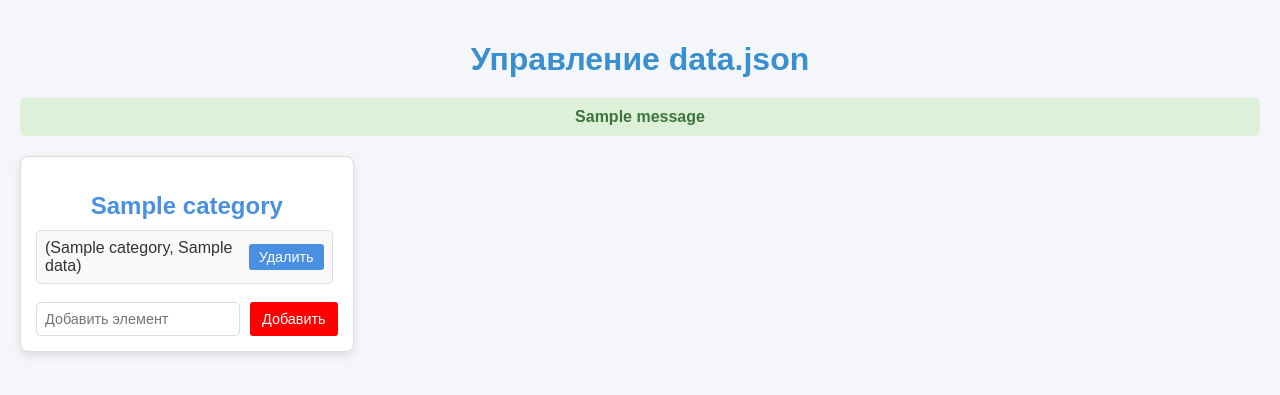
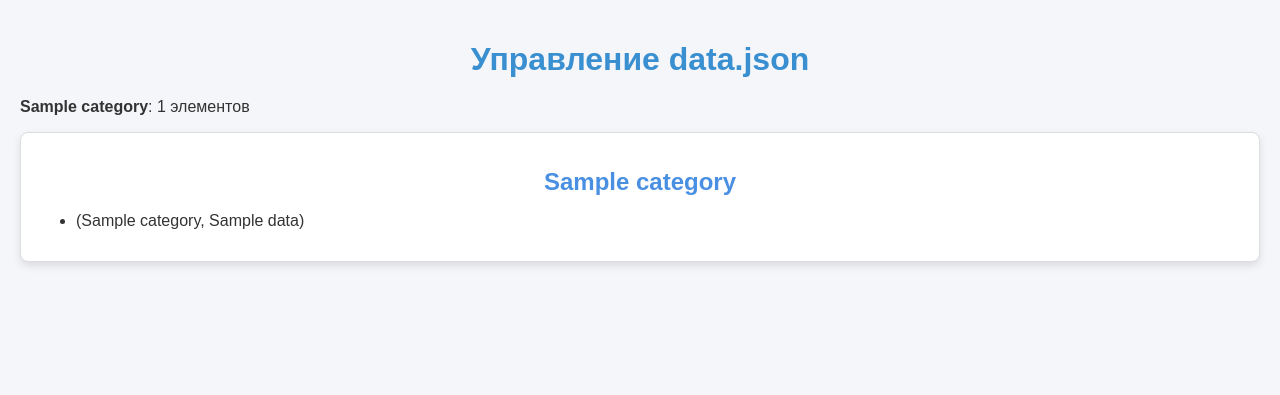
Before and after one commit to AndreyRedWhite/masha_bot, a Flask app: template flask_app/templates/index.html in a window 1280 px wide. Shown: the top 395 px of the page. Run offline with Flask 3, Linux system fonts and the light colour scheme; the template is opened without the code that fills it: most values are stand-ins (such as "Sample title", 1, 10 or a date in 2020); one stand-in notice (Sample message) is shown.

Commit message:
added counters

```diff
--- a/flask_app/app.py
+++ b/flask_app/app.py
@@ -53,7 +53,8 @@ def save_data(data):
 def index():
     """Главная страница"""
     data = load_data()
-    return render_template("index.html", data=data)
+    counters = {category: len(items) for category, items in data.items()}  # Подсчёт элементов в каждой категории
+    return render_template("index.html", data=data, counters=counters)
 
 
 @app.route('/add_item/<category>', methods=['POST'])
@@ -84,5 +85,6 @@ def delete_item(category, index):
         flash("Ошибка при удалении.")
     return redirect(url_for("index"))
 
+
 if __name__ == "__main__":
     app.run(host="0.0.0.0", port=5000)
--- a/flask_app/templates/index.html
+++ b/flask_app/templates/index.html
@@ -1,44 +1,27 @@
 <!DOCTYPE html>
-<html lang="ru">
+<html lang="en">
 <head>
     <meta charset="UTF-8">
     <meta name="viewport" content="width=device-width, initial-scale=1.0">
     <title>Управление data.json</title>
-    <link rel="stylesheet" href="{{ url_for('static', filename='css/styles.css') }}">
+    <link rel="stylesheet" href="/static/css/styles.css">
 </head>
 <body>
     <h1>Управление data.json</h1>
-
-    {% with messages = get_flashed_messages() %}
-    {% if messages %}
-        <ul class="flash-messages">
-            {% for message in messages %}
-                <li>{{ message }}</li>
-            {% endfor %}
-        </ul>
-    {% endif %}
-    {% endwith %}
-
-    <div class="categories-container">
+    <div class="counters">
+        {% for category, count in counters.items() %}
+            <p><strong>{{ category }}</strong>: {{ count }} элементов</p>
+        {% endfor %}
+    </div>
+    <div class="categories">
         {% for category, items in data.items() %}
             <div class="category">
                 <h2>{{ category }}</h2>
-                <div class="items">
-                    <ul>
-                        {% for item in items %}
-                            <li>
-                                {{ item }}
-                                <form action="{{ url_for('delete_item', category=category, index=loop.index0) }}" method="POST" style="display:inline;">
-                                    <button type="submit">Удалить</button>
-                                </form>
-                            </li>
-                        {% endfor %}
-                    </ul>
-                </div>
-                <form action="{{ url_for('add_item', category=category) }}" method="POST" class="add-item-form">
-                    <input type="text" name="item" placeholder="Добавить элемент" required>
-                    <button type="submit" id="btn_add">Добавить</button>
-                </form>
+                <ul>
+                    {% for item in items %}
+                        <li>{{ item }}</li>
+                    {% endfor %}
+                </ul>
             </div>
         {% endfor %}
     </div>
```
Also changed, not shown: .github/workflows/deploy.yml.
